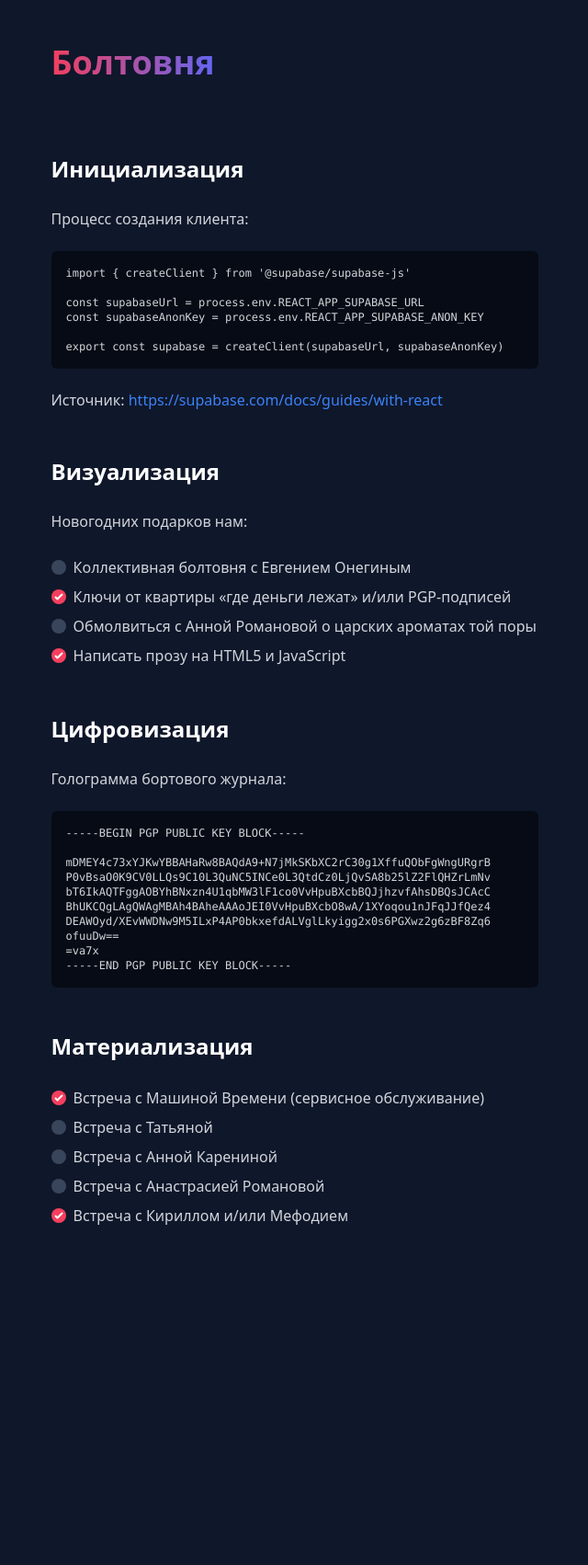
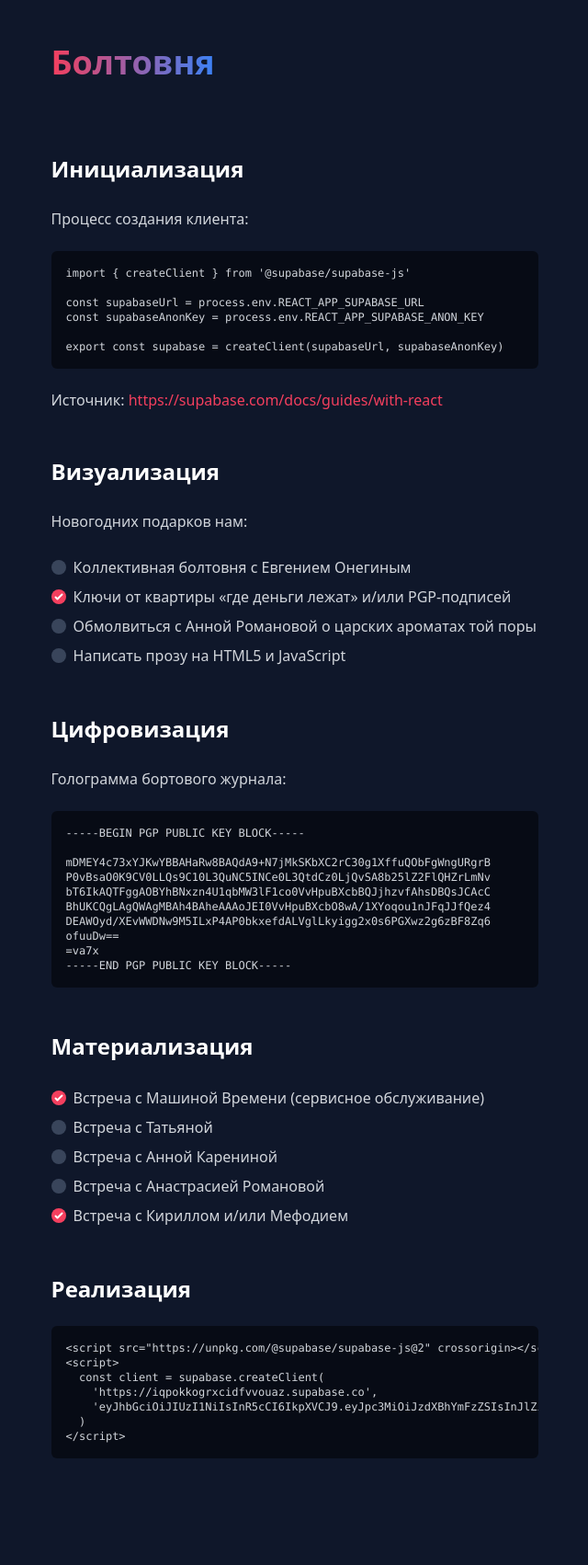
Before and after one commit to Onegae/Onegae, a Jekyll site: the page built from blabber/index.md, in a window 1280 px wide. Shown: the whole page at 92% size, without its empty margins (319-959 px from the left). Built offline with Jekyll 4.4.1, drawn with Linux system fonts in a browser that asks for light colours; nearby versions of some CDN libraries; our own code applies the rules of GitHub Pages for plain Markdown files; before the commit the page ends 1434 px from its top, so only the background shows below that.

Commit message:
Рефакторизация

```diff
--- a/_layouts/default.html
+++ b/_layouts/default.html
@@ -7,19 +7,25 @@
   <meta name="viewport" content="width=device-width, initial-scale=1.0">
   <script src="https://cdn.tailwindcss.com?plugins=forms,typography,aspect-ratio,line-clamp"></script>
   <script>
+    const colors = tailwind.colors // require('tailwindcss/colors')
+
     tailwind.config = {
-      darkMode: 'class'
+      darkMode: 'class',
+      theme: {
+        extend: {
+          colors: {
+            onegae: colors.rose['500'],
+            eageno: colors.blue['500'],
+          }
+        }
+      }
     }
   </script>
   <style type="text/tailwindcss">
     @layer components {
       h1 {
         @apply !font-semibold;
-        @apply !text-transparent bg-clip-text bg-gradient-to-r from-rose-500 to-indigo-500 inline-block;
-      }
-      h1 > b,
-      h1 > strong {
-        @apply !font-semibold relative inline-block before:block before:absolute before:-inset-1 before:-skew-y-3 before:-z-10 before:bg-blue-500;
+        @apply !text-transparent bg-clip-text bg-gradient-to-r from-onegae to-eageno inline-block;
       }
 
       pre.highlight {
@@ -46,7 +52,7 @@
         @apply p-0 m-0;
       }
       .task-list-item-checkbox {
-        @apply m-2 ml-0 align-[-10px] rounded-full border-none text-rose-500 bg-slate-500/50;
+        @apply m-2 ml-0 align-[-10px] rounded-full border-none text-onegae bg-slate-500/50;
       }
     }
   </style>
@@ -55,7 +61,7 @@
 <body class="subpixel-antialiased bg-slate-50 dark:bg-slate-900">
 
   <div
-    class="m-auto p-8 pt-12 pb-24 leading-lose prose prose-img:rounded-md prose-a:no-underline prose-a:text-blue-500 hover:prose-a:text-blue-600 prose-blockquote:[quotes:none] dark:prose-invert">
+    class="m-auto p-8 pt-12 pb-24 leading-lose prose prose-img:rounded-md prose-a:no-underline prose-a:text-onegae hover:prose-a:text-onegae/80 prose-blockquote:[quotes:none] dark:prose-invert">
     {{content}}
   </div>
 
--- a/blabber/index.md
+++ b/blabber/index.md
@@ -23,7 +23,7 @@
 - [ ] Коллективная болтовня с Евгением Онегиным
 - [x] Ключи от квартиры «где деньги лежат» и/или PGP-подписей
 - [ ] Обмолвиться с Анной Романовой о царских ароматах той поры
-- [x] Написать прозу на HTML5 и JavaScript
+- [ ] Написать прозу на HTML5 и JavaScript
 
 Цифровизация
 ------------
@@ -49,3 +49,14 @@
 - [ ] Встреча с Анной Карениной
 - [ ] Встреча с Анастрасией Романовой
 - [x] Встреча с Кириллом и/или Мефодием
+
+Реализация
+----------
+
+    <script src="https://unpkg.com/@supabase/supabase-js@2" crossorigin></script>
+    <script>
+      const client = supabase.createClient(
+        'https://iqpokkogrxcidfvvouaz.supabase.co',
+        'eyJhbGciOiJIUzI1NiIsInR5cCI6IkpXVCJ9.eyJpc3MiOiJzdXBhYmFzZSIsInJlZiI6ImlxcG9ra29ncnhjaWRmdnZvdWF6Iiwicm9sZSI6ImFub24iLCJpYXQiOjE2Njk1NjUyMDksImV4cCI6MTk4NTE0MTIwOX0.CqEo93msN9MeaCFrCVFtO8AorACl7Cm1rk3rTaGUgbA'
+      )
+    </script>
```
